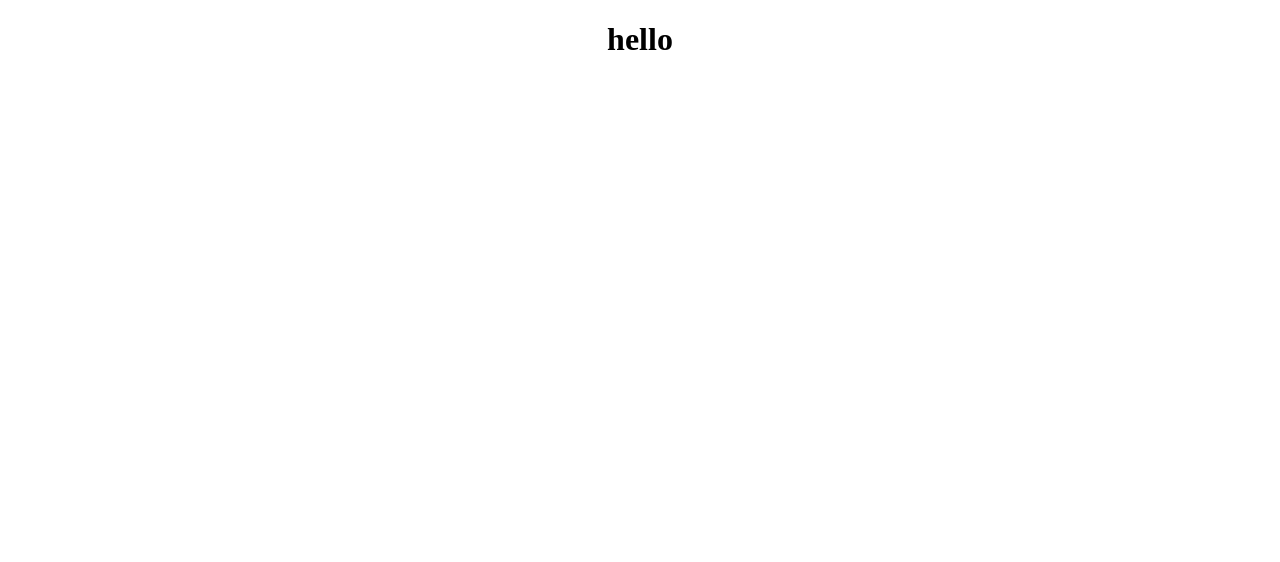
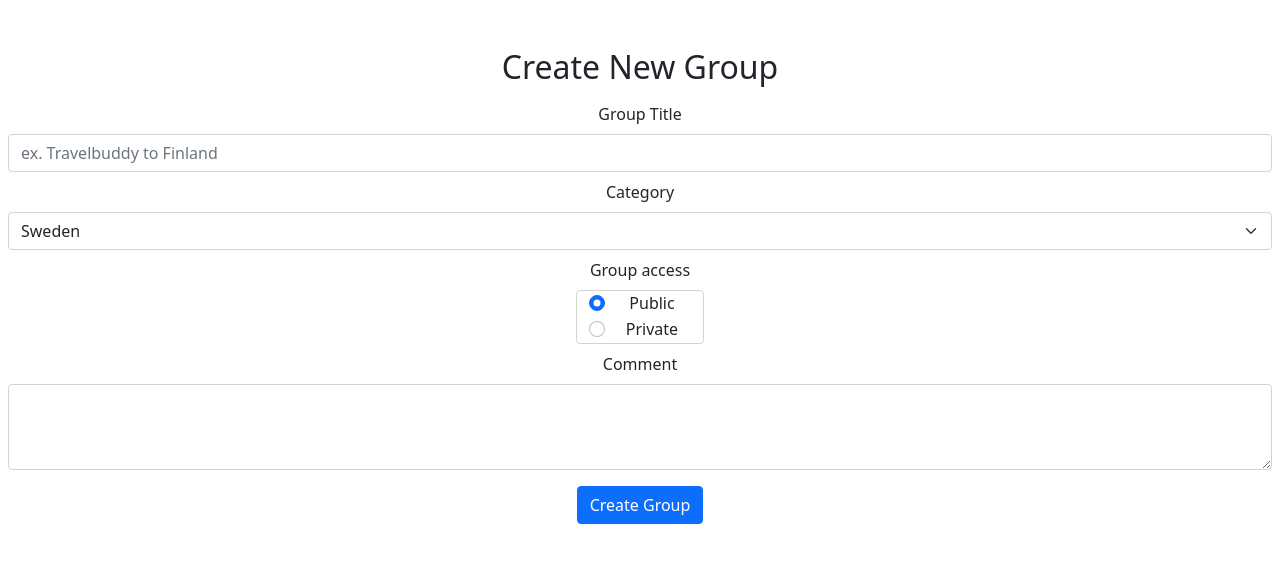
Before and after one commit to DeniiseB/travel-forum, a React (Create React App) app in the folder frontend/: page /create-group in a window 1280 px wide. Shown: the top 562 px of the page. Built offline with nearby package versions, Linux system fonts and the light colour scheme.

Commit message:
Created simple page for Create Group

```diff
--- a/frontend/package.json
+++ b/frontend/package.json
@@ -6,8 +6,11 @@
     "@testing-library/jest-dom": "^5.16.1",
     "@testing-library/react": "^12.1.2",
     "@testing-library/user-event": "^13.5.0",
+    "bootstrap": "^5.1.3",
     "react": "^17.0.2",
+    "react-bootstrap": "^2.1.0",
     "react-dom": "^17.0.2",
+    "react-router-dom": "^6.2.1",
     "react-scripts": "5.0.0",
     "web-vitals": "^2.1.2"
   },
--- a/frontend/src/App.js
+++ b/frontend/src/App.js
@@ -1,10 +1,15 @@
-
-import './App.css';
+import { BrowserRouter as Router, Route, Routes } from "react-router-dom";
+import CreateGroup from "./pages/CreateGroup.jsx";
+import "./App.css";
 
 function App() {
   return (
     <div className="App">
-      <h1>hello</h1>
+      <Router>
+      <Routes>
+          <Route exact path="/create-group" element={CreateGroup()} />
+        </Routes>
+      </Router>
     </div>
   );
 }
--- a/frontend/src/index.js
+++ b/frontend/src/index.js
@@ -1,6 +1,7 @@
 import React from 'react';
 import ReactDOM from 'react-dom';
 import App from './App';
+import "bootstrap/dist/css/bootstrap.min.css";
 
 
 ReactDOM.render(
--- /dev/null
+++ b/frontend/src/pages/CreateGroup.jsx
@@ -0,0 +1,99 @@
+import { Form, Row, Col, Button, Container } from "react-bootstrap";
+import { useState } from "react";
+
+function CreateGroup() {
+  const [title, setTitle] = useState("");
+  const [category, setCategory] = useState("Sweden");
+  const [access, setAccess] = useState("Public");
+  const [comment, setComment] = useState("");
+
+  function handleSubmit(e) {
+    e.preventDefault();
+    console.log(title);
+    console.log(category);
+    console.log(access);
+    console.log(comment);
+
+    // Send info to db
+    // Go to group page
+
+    setTitle("");
+    setCategory("Sweden");
+    setAccess("Public");
+    setComment("");
+  }
+
+  return (
+    <div className="m-2">
+      <div>
+        <h2 className="mt-5">Create New Group</h2>
+
+        <Form onSubmit={handleSubmit}>
+          <Form.Group className="mt-3" controlId="formGridAddress1">
+            <Form.Label>Group Title</Form.Label>
+            <Form.Control
+              placeholder="ex. Travelbuddy to Finland"
+              value={title}
+              onChange={(e) => setTitle(e.target.value)}
+            />
+          </Form.Group>
+
+          <Row className="mt-2">
+            <Form.Group as={Col} controlId="formGridState">
+              <Form.Label>Category</Form.Label>
+              <Form.Select
+                value={category}
+                onChange={(e) => setCategory(e.target.value)}
+              >
+                <option>Sweden</option>
+                <option>Finland</option>
+                <option>United Kingdom</option>
+              </Form.Select>
+            </Form.Group>
+          </Row>
+
+          <Form.Group className="mt-2">
+            <Form.Label>Group access</Form.Label>
+            <Container
+              style={styles.accessContainer}
+              onChange={(e) => setAccess(e.target.value)}
+            >
+              <Form.Check
+                defaultChecked
+                type="radio"
+                name="access"
+                label="Public"
+                value="Public"
+              />
+              <Form.Check
+                type="radio"
+                name="access"
+                label="Private"
+                value="Private"
+              />
+            </Container>
+          </Form.Group>
+
+          <Form.Group className="mt-2" controlId="exampleForm.ControlTextarea1">
+            <Form.Label>Comment</Form.Label>
+            <Form.Control value={comment} onChange={(e) => {setComment(e.target.value)}} as="textarea" rows={3} maxLength="1000" />
+          </Form.Group>
+
+          <Button className="mt-3" variant="primary" type="submit">
+            Create Group
+          </Button>
+        </Form>
+      </div>
+    </div>
+  );
+}
+
+export default CreateGroup;
+
+const styles = {
+  accessContainer: {
+    width: "8rem",
+    border: "solid lightGrey 1px",
+    borderRadius: "4px",
+  },
+};
```
Also changed, not shown: 1 other file (tests, documents, lock files or other folders).
